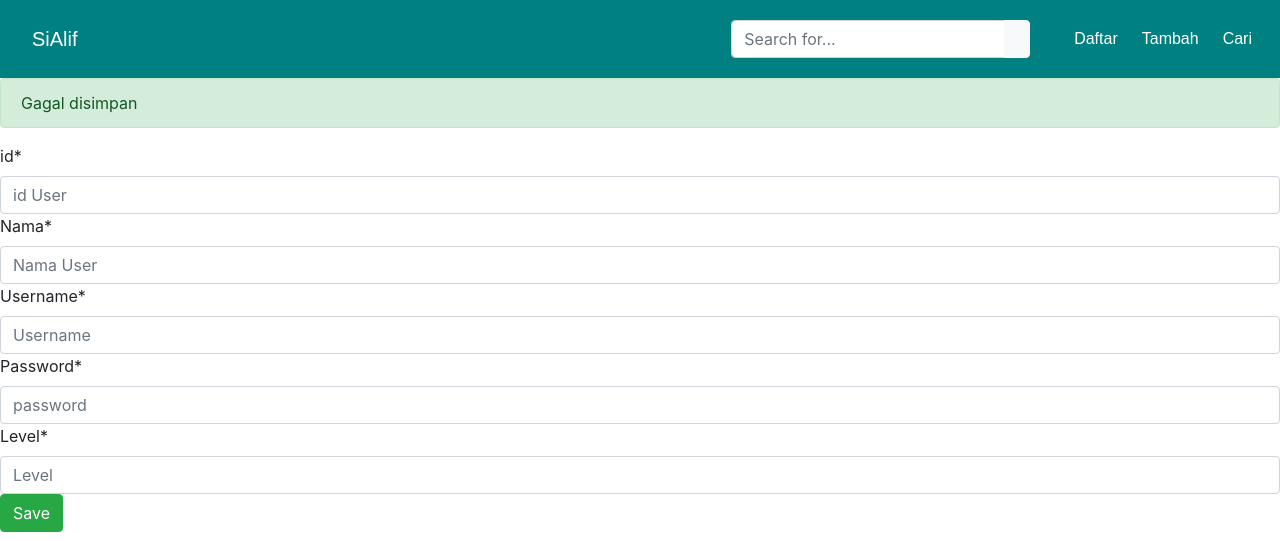
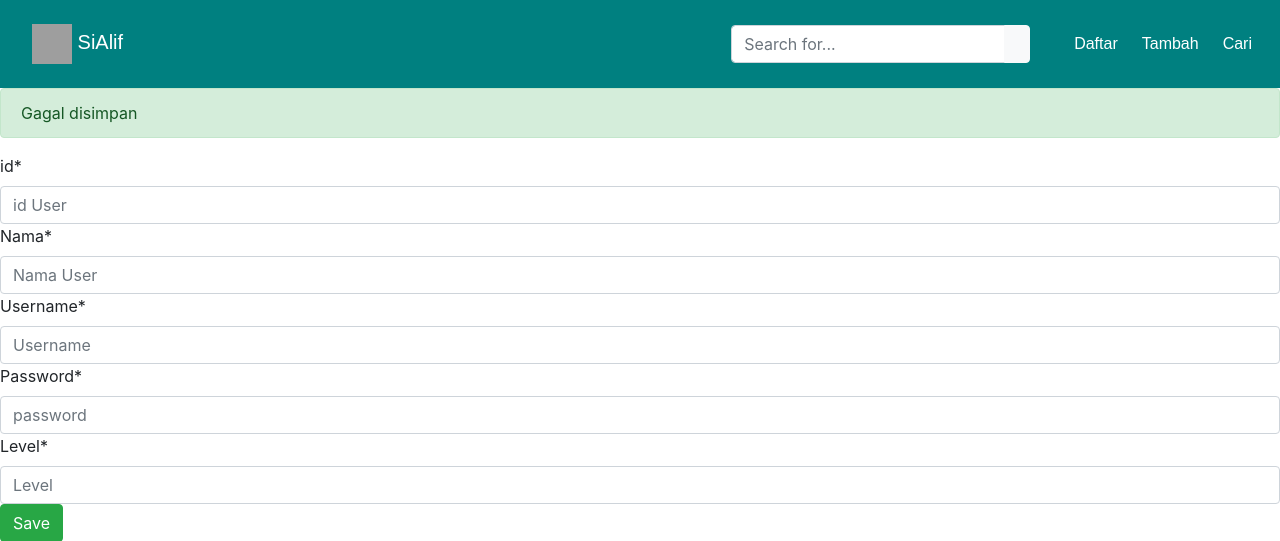
Before and after one commit to TugasMPM/CRUD, a CodeIgniter app: page /database/index.php/buku/add in a window 1280 px wide. Shown: the top 541 px of the page. Run offline with CodeIgniter, Linux system fonts and the light colour scheme; grey boxes are pictures that could not be loaded.

Commit message:
Menambahkan logo di navbar

```diff
--- a/application/views/_partials/navbar.php
+++ b/application/views/_partials/navbar.php
@@ -4,7 +4,14 @@
 
 <nav class="navbar navbar-expand static-top">
 
-    <a class="navbar-brand mr-1" href="<?php echo site_url() ?>">SiAlif</a>
+    <!-- <a class="navbar-brand mr-1" href="<?php echo site_url() ?>">SiAlif</a> -->
+
+    <a class="navbar-brand mr-1" href="<?php echo site_url() ?>">
+    <div>
+        <img src="https://pelajarinfo.id/wp-content/uploads/2021/06/Universitas-Diponegoro-Semarang-Logo.png" alt="Logo SiAlif" style="width: 40px; height: 40px; padding: 0px">
+        SiAlif
+    </div>
+    </a>
 
     <button class="btn btn-link btn-sm text-white order-1 order-sm-0" id="sidebarToggle" href="#">
         <i class="fas fa-bars"></i>
```
